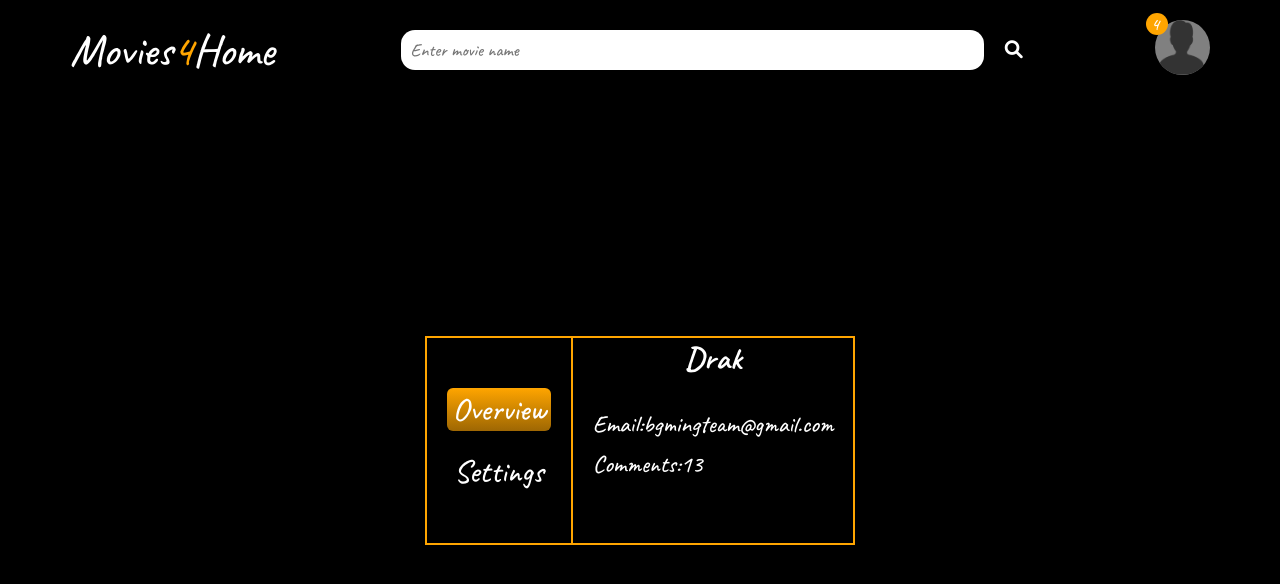
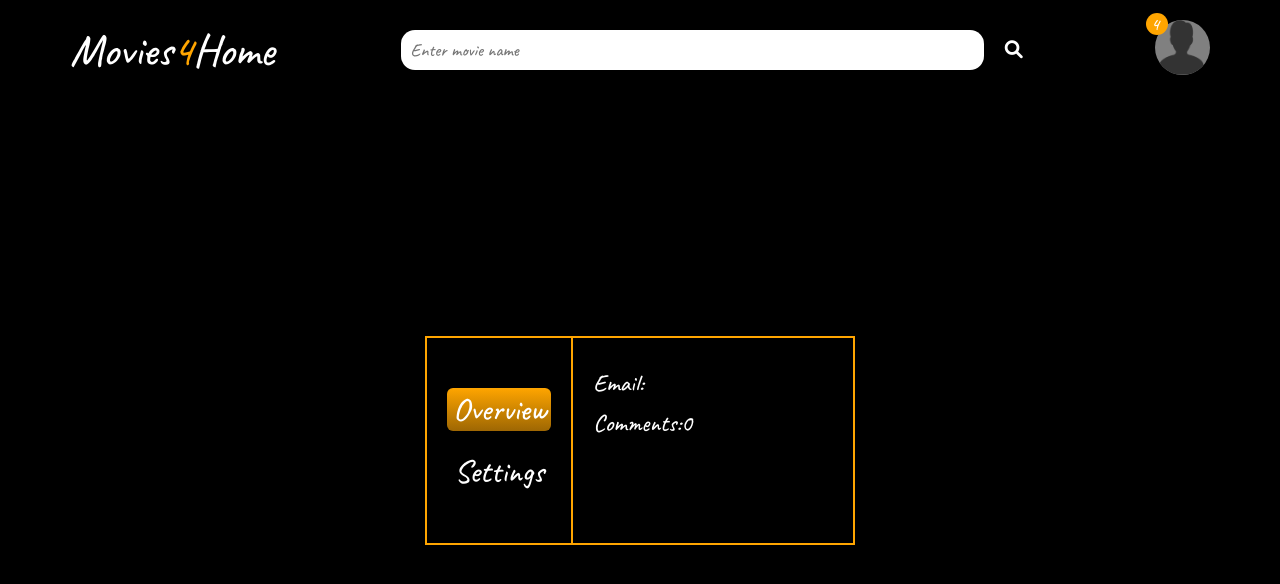
Before and after one commit to drak138/Movies4Home, a React (Vite) app: page /#/profile in a window 1280 px wide. Shown: the top 584 px of the page. Built offline with nearby package versions, Linux system fonts and the light colour scheme; no server answers.

Commit message:
profile shows live profile data

```diff
--- a/src/components/comments.jsx
+++ b/src/components/comments.jsx
@@ -1,11 +1,10 @@
 import { useState, useEffect, useContext } from "react";
 import { AuthContext } from "../context/authContext";
 import axios from "axios";
-import Cookies from "js-cookie";
 import Message from "./messageBox";
 
 export default function Comments({ movieId }) {
-  const { user } = useContext(AuthContext);
+  const { user,token } = useContext(AuthContext);
   const [comments, setComments] = useState([]);
   const [replyText, setReplyText] = useState("");
   const [commentText,setCommentText]=useState("")
@@ -45,8 +44,6 @@ export default function Comments({ movieId }) {
       return;
     }
     try {
-      console.log(commentText)
-      const token = Cookies.get("token");
       const data = {
         movieId,
         userId: user._id,
@@ -87,7 +84,6 @@ export default function Comments({ movieId }) {
 
   const submitEdit = async (commentId) => {
     try {
-      const token = Cookies.get("token");
       await axios.put(
         `http://localhost:5001/api/comments/edit/${commentId}`,
         { text: editText },
@@ -105,7 +101,6 @@ export default function Comments({ movieId }) {
   };
   const deleteComment = async (commentId) => {
     try {
-      const token = Cookies.get("token");
       await axios.delete(`http://localhost:5001/api/comments/delete/${commentId}`, {
         headers: { Authorization: `Bearer ${token}` },
       });
@@ -125,7 +120,7 @@ export default function Comments({ movieId }) {
             <div>
               <input autoFocus className="commentEditInput" value={editText} onChange={(e) => setEditText(e.target.value)} />
               {editText==""&&(<p className="error">There must be text</p>)}
-              <button color={editText==""?"orange":"orange"} disabled={editText==""?true:false} onClick={() => submitEdit(reply._id)}>Save Edit</button>
+              <button style={{color:editText==""?"gray":"orange"}} disabled={editText==""?true:false} onClick={() => submitEdit(reply._id)}>Save Edit</button>
               <button onClick={cancelEdit}>Cancel</button>
             </div>
           ):<div className="commentWrapper"><span className="commentator">{reply.userId.username}: </span>
--- a/src/components/profileOverview.jsx
+++ b/src/components/profileOverview.jsx
@@ -1,11 +1,25 @@
-export default function ProfileOverview(){
+import axios from "axios"
+import { useEffect, useState } from "react"
+import Message from "./messageBox"
+
+export default function ProfileOverview({user,token}){
+    const [commentsCount,setCommentsCount]=useState(0)
+    useEffect(()=>{
+        try{
+            axios.get(`http://localhost:5001/api/comments/getUserComments/${user._id}`,{
+                headers: { Authorization: `Bearer ${token}` }
+            }).then((res)=>{setCommentsCount(res.data.commentsCount)})
+        }catch(error){
+            console.log(error.response.data.message)
+        }
+    },[user])
     return(
         <div className="overviewContainer">
             <div className="overview">
-                <h2 className="userName">Drak</h2>
+                <h2 className="userName">{user.username}</h2>
                 <div className="contents">
-                <p>Email:<span className="Email">bgmingteam@gmail.com</span></p>
-                <p>Comments:<span className="commentsCount">13</span></p>
+                <p>Email:<span className="Email">{user.email}</span></p>
+                <p>Comments:<span className="commentsCount">{commentsCount}</span></p>
                 </div>
             </div>
         </div>
--- a/src/context/authContext.jsx
+++ b/src/context/authContext.jsx
@@ -6,9 +6,9 @@ export const AuthContext = createContext();
 
 export function AuthProvider({ children }) {
   const [user, setUser] = useState(false);
+  const token = Cookies.get("token");
 
   useEffect(() => {
-    const token = Cookies.get("token");
     if (token) {
       axios
         .get("http://localhost:5001/api/verifyToken", {
@@ -25,7 +25,7 @@ export function AuthProvider({ children }) {
   };
 
   return (
-    <AuthContext.Provider value={{ user, setUser, logout }}>
+    <AuthContext.Provider value={{ user, setUser, logout, token }}>
       {children}
     </AuthContext.Provider>
   );
--- a/src/pages/profile.jsx
+++ b/src/pages/profile.jsx
@@ -1,9 +1,11 @@
-import { useState } from "react";
+import { useContext, useState } from "react";
 import ProfileOverview from "../components/profileOverview";
 import ProfileSettings from "../components/profileSettings";
+import { AuthContext } from "../context/authContext";
 
 export default function Profile(){
     const [view,setView]=useState("overview")
+    const {user,token}=useContext(AuthContext)
     return(
         <div className="profileWrapper">
         <section className="profileContainer">
@@ -22,9 +24,9 @@ export default function Profile(){
                 </button>
             </section>
             {view==="overview"?
-            <ProfileOverview/>
+            <ProfileOverview user={user} token={token}/>
             :
-            <ProfileSettings/>
+            <ProfileSettings />
             }
         </section>
         </div>
--- a/src/utils/authExparation.js
+++ b/src/utils/authExparation.js
@@ -4,11 +4,9 @@ import {jwtDecode} from "jwt-decode";
 import { AuthContext } from "../context/authContext";
 
 function useAuthExpiration() {
-    const{user,setUser}=useContext(AuthContext)
+    const{user,setUser,token}=useContext(AuthContext)
 
   useEffect(() => {
-    const token = Cookies.get("token");
-
     if (!token) {
       return;
     }
```
Also changed, not shown: 1 other file (tests, documents, lock files or other folders).
